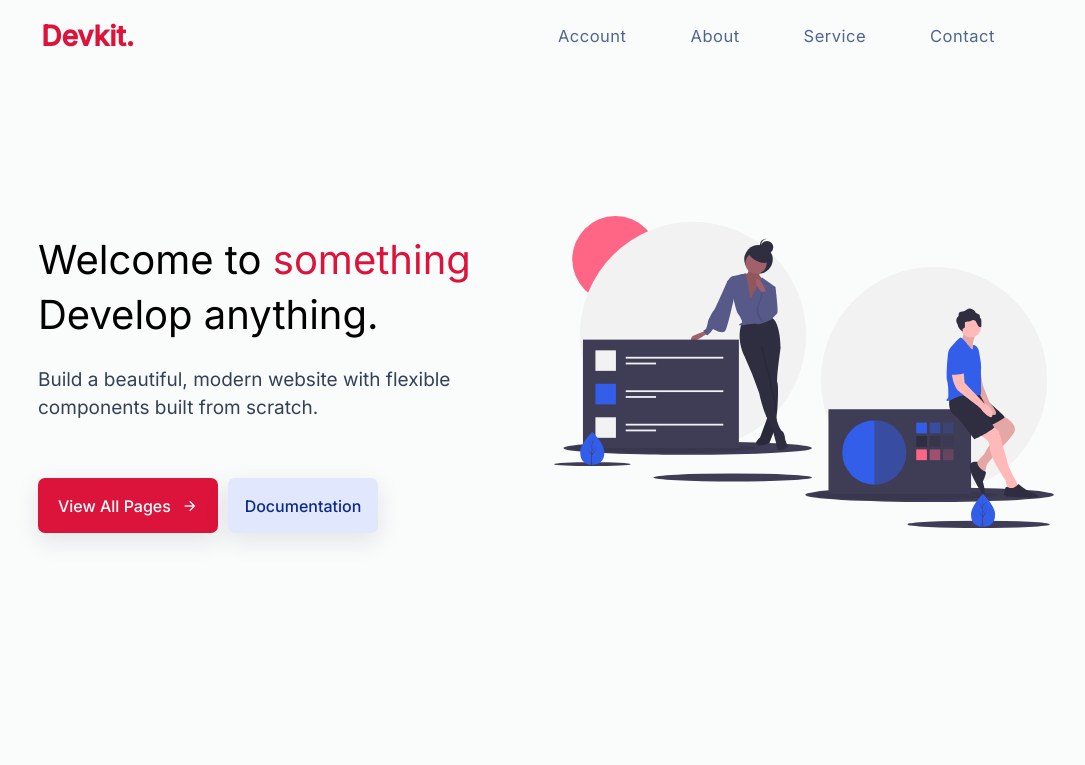
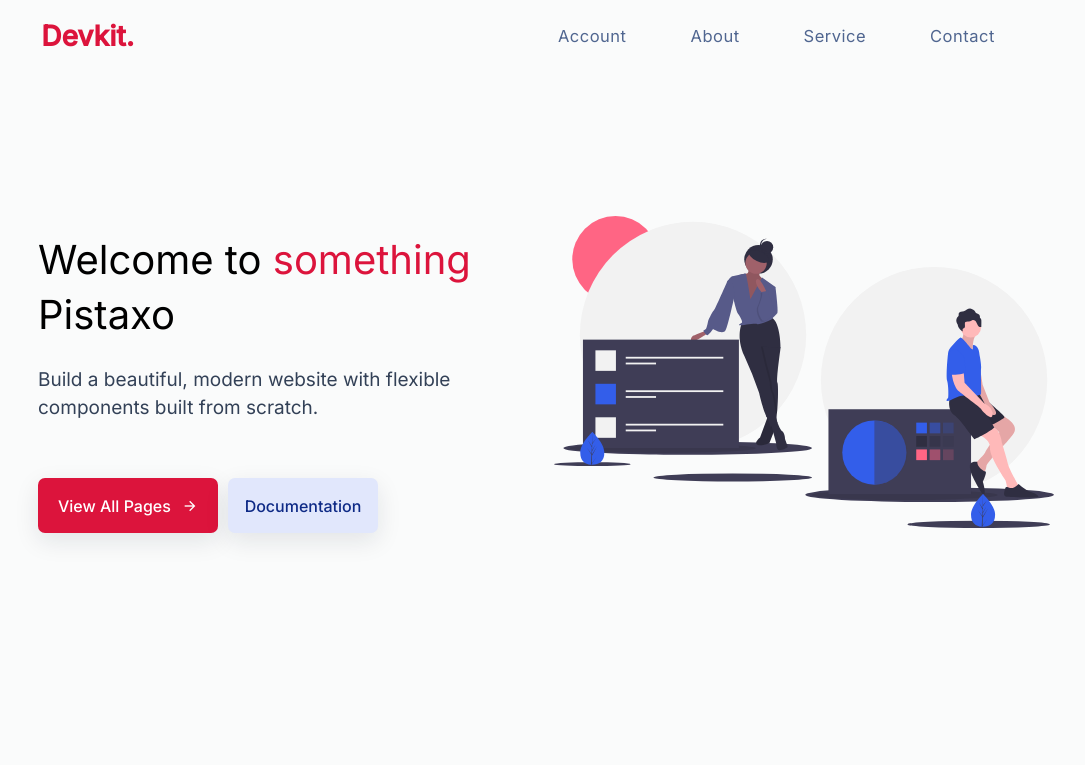
Before and after one commit to SMXFs/proyecteSX, a plain HTML site: page index.html in a window 1280 px wide. Shown: the top 765 px of the page, without its empty margins (106-1191 px from the left). Drawn offline with nearby package versions, Linux system fonts and the light colour scheme.

Commit message:
Tercera modificacion

```diff
--- a/index.html
+++ b/index.html
@@ -61,7 +61,7 @@
             <h1 class="main-heading">
               Welcome to <span>something</span>
               <br />
-              Develop anything.
+              Pistaxo
             </h1>
             <p class="info-text">
               Build a beautiful, modern website with flexible components built
```
